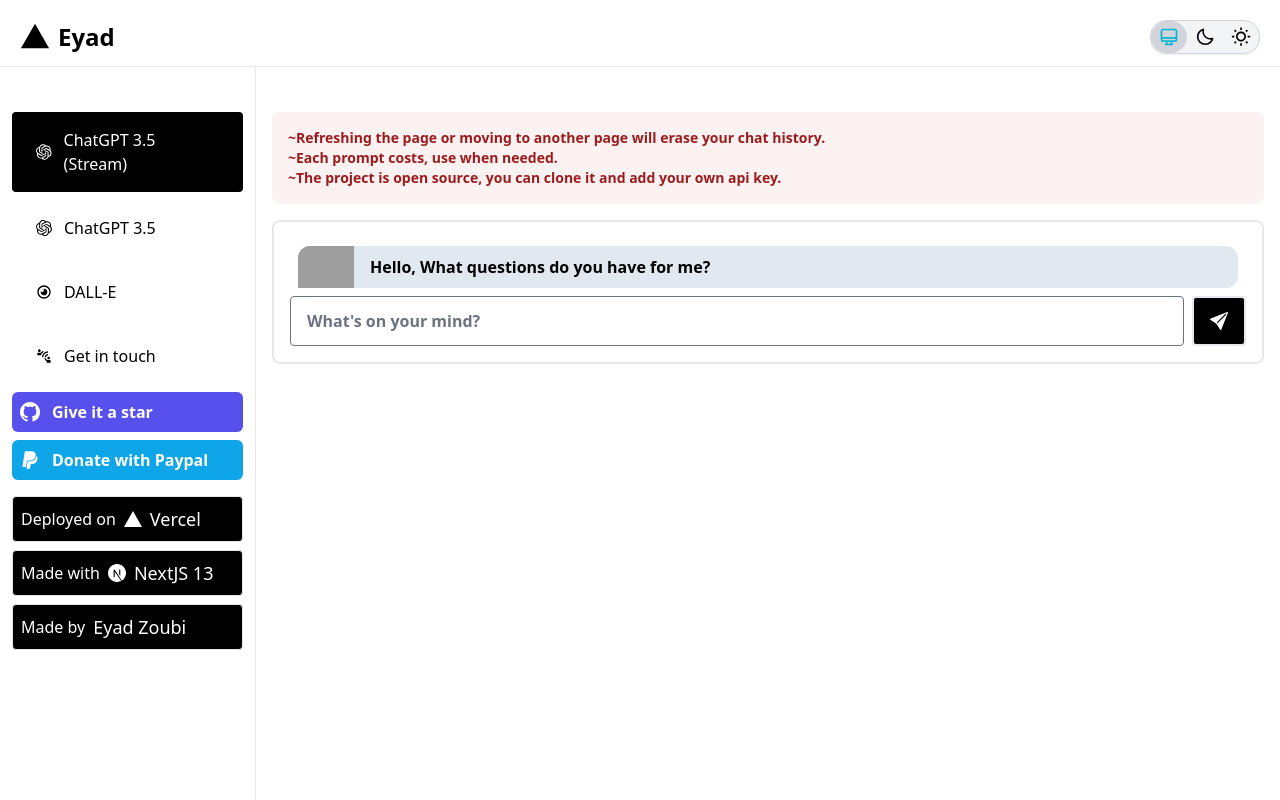
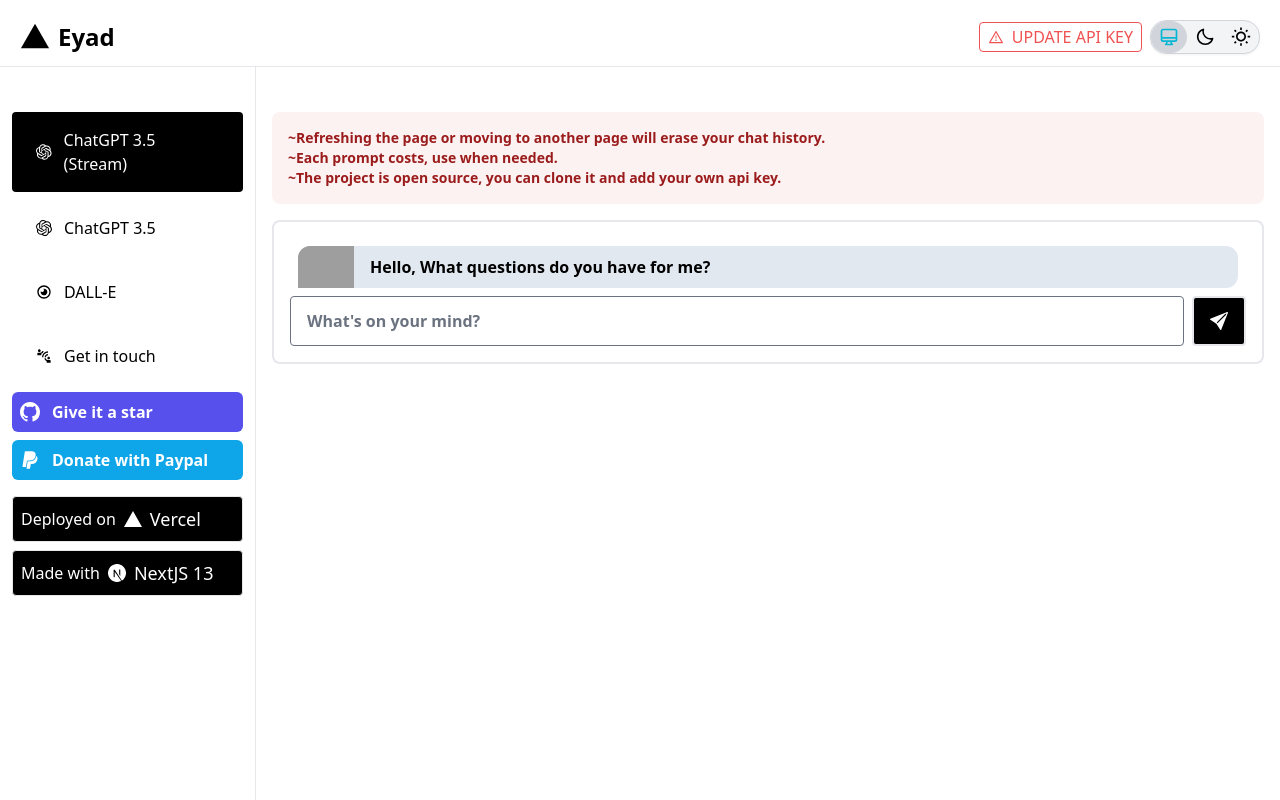
Before and after one commit to eyadaldaoud/Vi-Ai, a Next.js app: page / in a window 1280 px wide. Built offline with nearby package versions, Linux system fonts and the light colour scheme; grey boxes are pictures that could not be loaded.

Commit message:
Api key expired

```diff
--- a/app/Components/Navbar.tsx
+++ b/app/Components/Navbar.tsx
@@ -2,13 +2,14 @@
 
 import Link from "next/link";
 import { FaPaypal } from "react-icons/fa";
-import { SiNextdotjs, SiOpenai, SiVercel } from "react-icons/si";
+import { SiNextdotjs, SiVercel } from "react-icons/si";
 import { HiMenuAlt4 } from "react-icons/hi";
 import { IoClose, IoLogoVercel } from "react-icons/io5";
 import Theme from "./Theme";
 import { useState, useEffect } from "react";
 import { ImSpinner2 } from "react-icons/im";
 import { BsGithub } from "react-icons/bs";
+import { AiOutlineWarning } from "react-icons/ai";
 import Navlinks from "./Navlinks";
 
 interface FooterProps {
@@ -30,11 +31,6 @@
     text: "NextJS 13",
     to: "https://nextjs.org",
     icon: <SiNextdotjs className="text-lg ml-2 mt-auto mb-auto" />,
-  },
-  {
-    name: "Made by",
-    text: "Eyad Zoubi",
-    to: "https://eyad.vercel.app",
   },
 ];
 
@@ -88,12 +84,38 @@
             </div>
 
             <div className="flex items-center">
-              <div className="flex items-center ml-3 mt-2">
+              <div className="flex items-center ml-3 mt-2 flex-wrap">
+                <div
+                  className="mr-2 border py-0.5 px-2 rounded border-red-500 hover:bg-red-100 hover:dark:bg-red-900 ease-linear
+                duration-100 animate-pulse mt-auto mb-auto sm:flex hidden"
+                >
+                  <AiOutlineWarning className="text-red-500 mt-auto mb-auto mr-2" />
+                  <Link
+                    href={"https://github.com/UGoingNoWhereBoy/Vi-Ai"}
+                    target="_blank"
+                    className="text-red-500"
+                  >
+                    UPDATE API KEY
+                  </Link>
+                </div>
                 <div>
                   <Theme />
                 </div>
               </div>
             </div>
+          </div>
+          <div
+            className="mr-2 border py-0.5 px-2 rounded border-red-500 hover:bg-red-100 hover:dark:bg-red-900 ease-linear
+                duration-100 animate-pulse mt-2 mb-auto sm:hidden flex"
+          >
+            <AiOutlineWarning className="text-red-500 mt-auto mb-auto mr-2" />
+            <Link
+              href={"https://github.com/UGoingNoWhereBoy/Vi-Ai"}
+              target="_blank"
+              className="text-red-500"
+            >
+              UPDATE API KEY
+            </Link>
           </div>
         </div>
       </nav>
```
Also changed, not shown: 1 other file (tests, documents, lock files or other folders).
